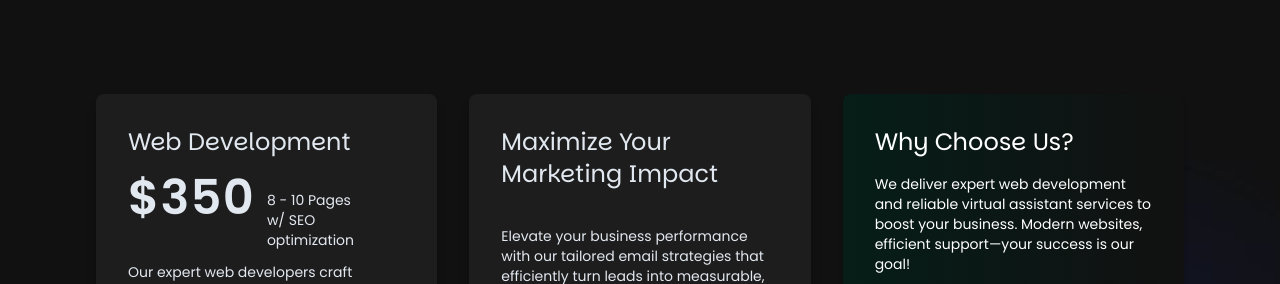
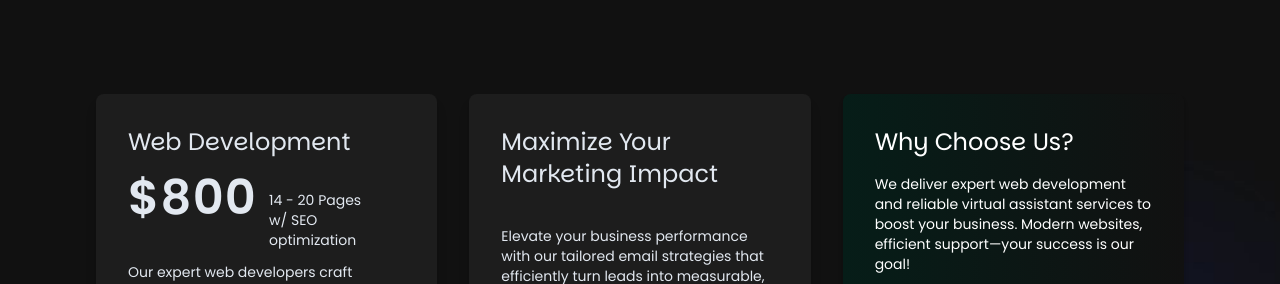
Before and after one commit to artalfred/VirtuDigiTech, a Next.js app: page / in a window 1280 px wide. Shown: the part 1371-1655 px from the top of the page. Built offline with nearby package versions, Linux system fonts and the light colour scheme; a web font is replaced by a local one.

Commit message:
New Update Website

```diff
--- a/app/page.tsx
+++ b/app/page.tsx
@@ -112,10 +112,10 @@ export default function Home() {
                 </h2>
                 <div className="flex gap-3">
                   <p className="text-5xl font-semibold mb-4 tracking-wide text-slate-200">
-                    $350
+                    $800
                   </p>
                   <p className="text-sm text-slate-200 mt-4">
-                    8 - 10 Pages <br></br> w/ SEO optimization
+                    14 - 20 Pages <br></br> w/ SEO optimization
                   </p>
                 </div>
                 <p className="text-sm text-slate-200 text-[16px] mt-3">
```
